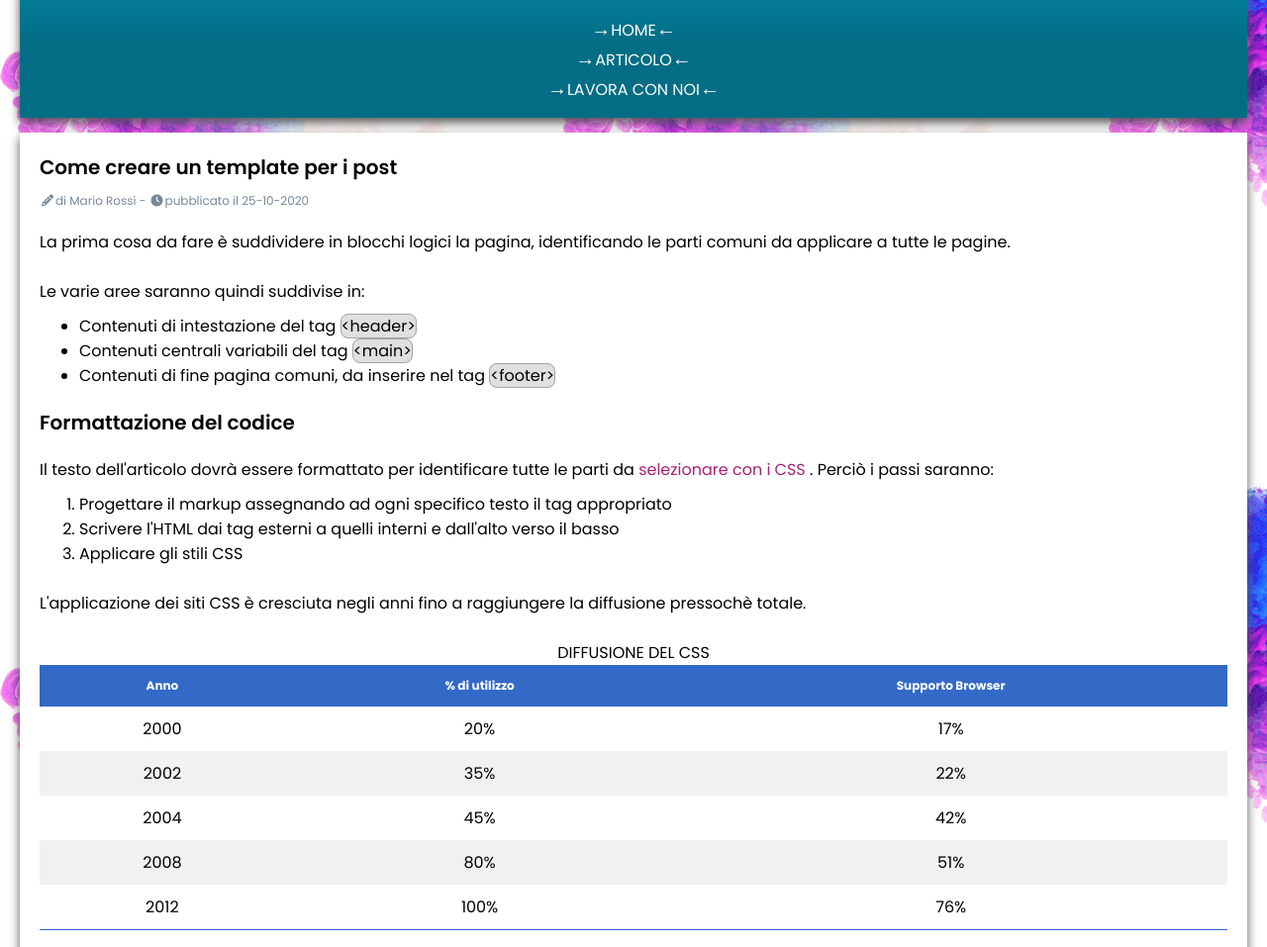
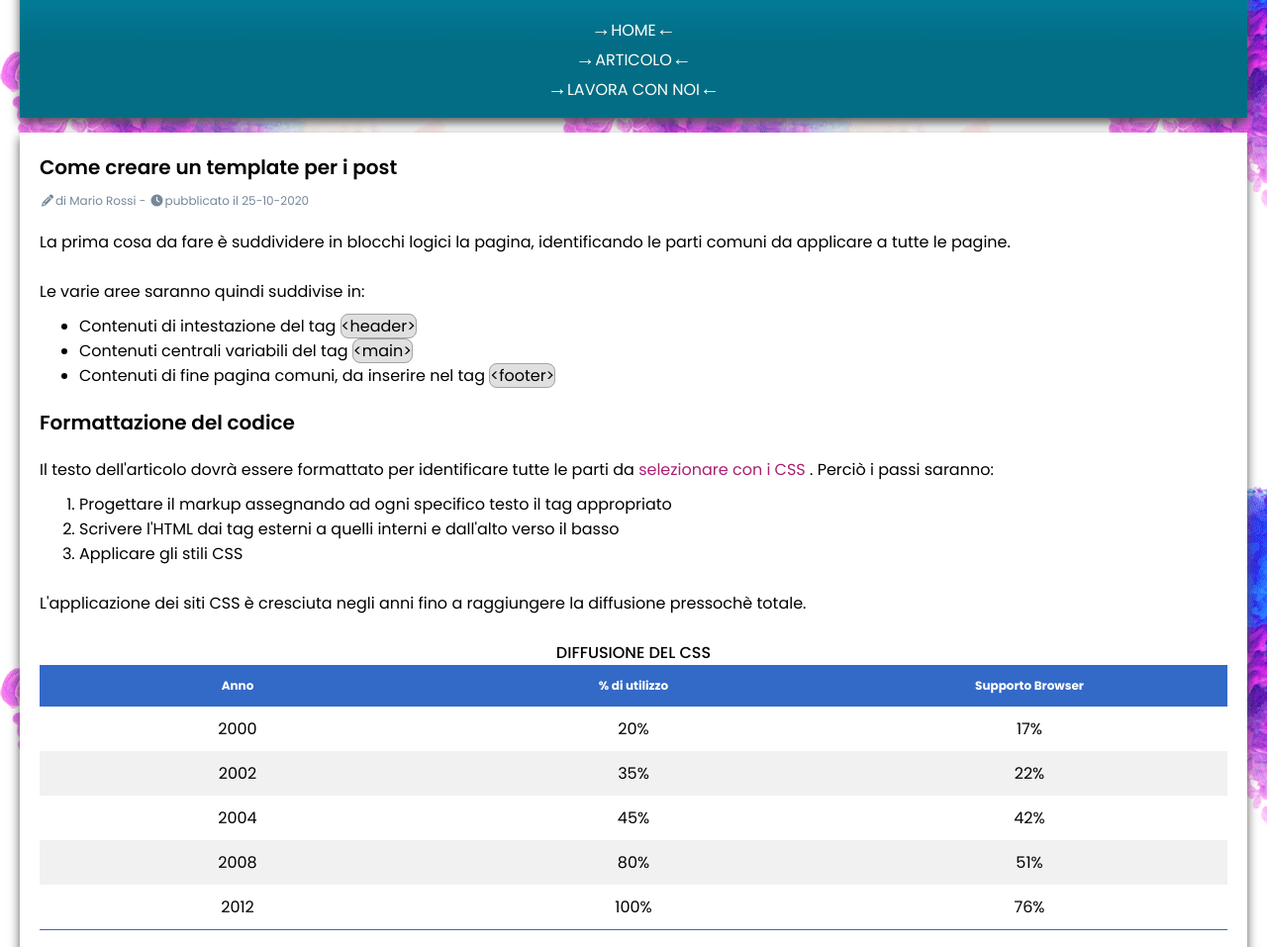
Before and after one commit to RiccardoMamoli/Esercizi_Settimana_1, a plain HTML site: page Week 1_Lesson 4/index.html in a window 1280 px wide. Shown: the part 138-1095 px from the top of the page at 99% size. Drawn offline with Linux system fonts and the light colour scheme.

Commit message:
Update style.css

```diff
--- a/Week 1_Lesson 4/assets/css/style.css
+++ b/Week 1_Lesson 4/assets/css/style.css
@@ -264,10 +264,15 @@ main {
 
 .title-table {
     text-align: center;
+    font-weight: 500;
 }
 
 thead {
     background-color: #3369C7;
+}
+
+table th {
+    width: 33%;
 }
 
 thead tr th {
```
